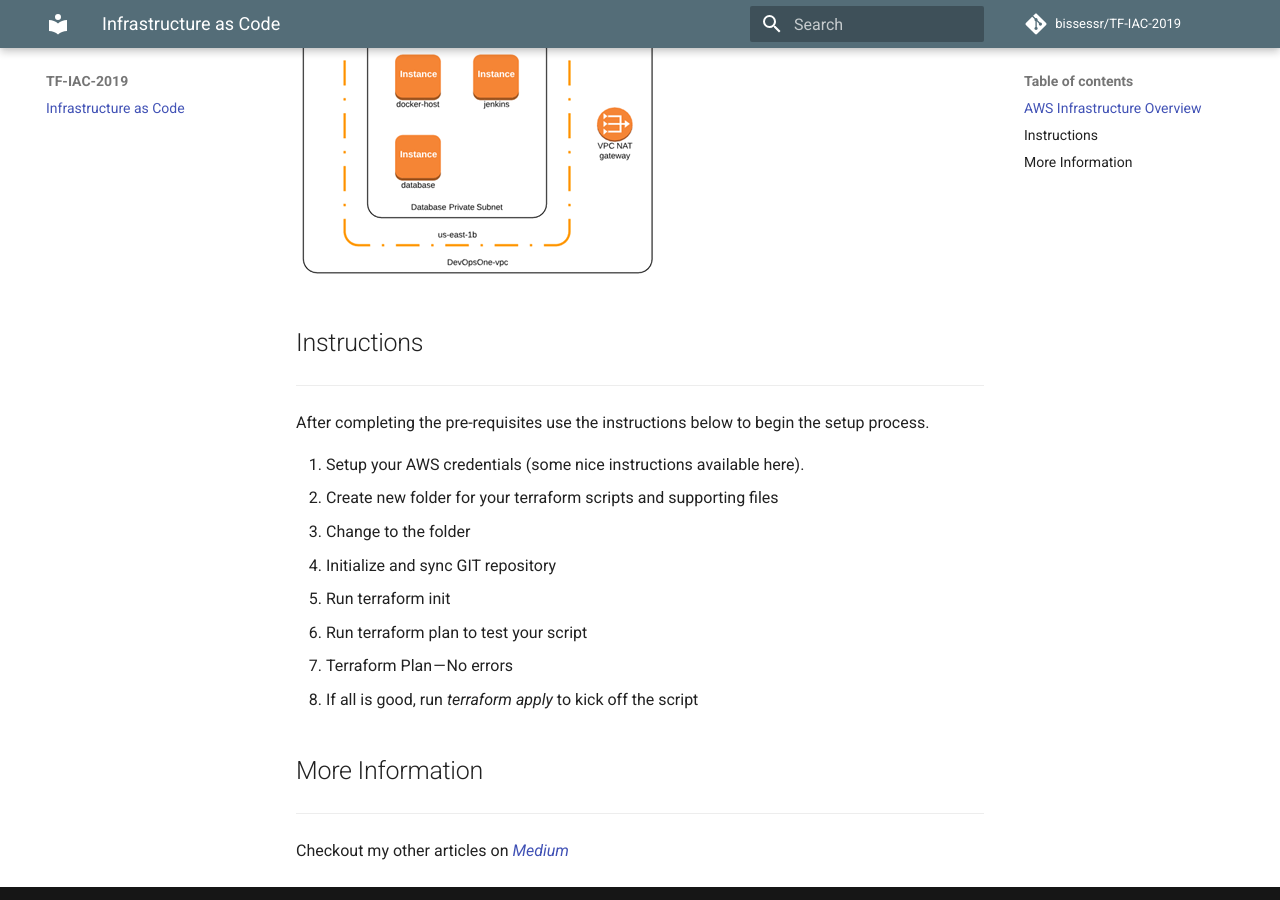
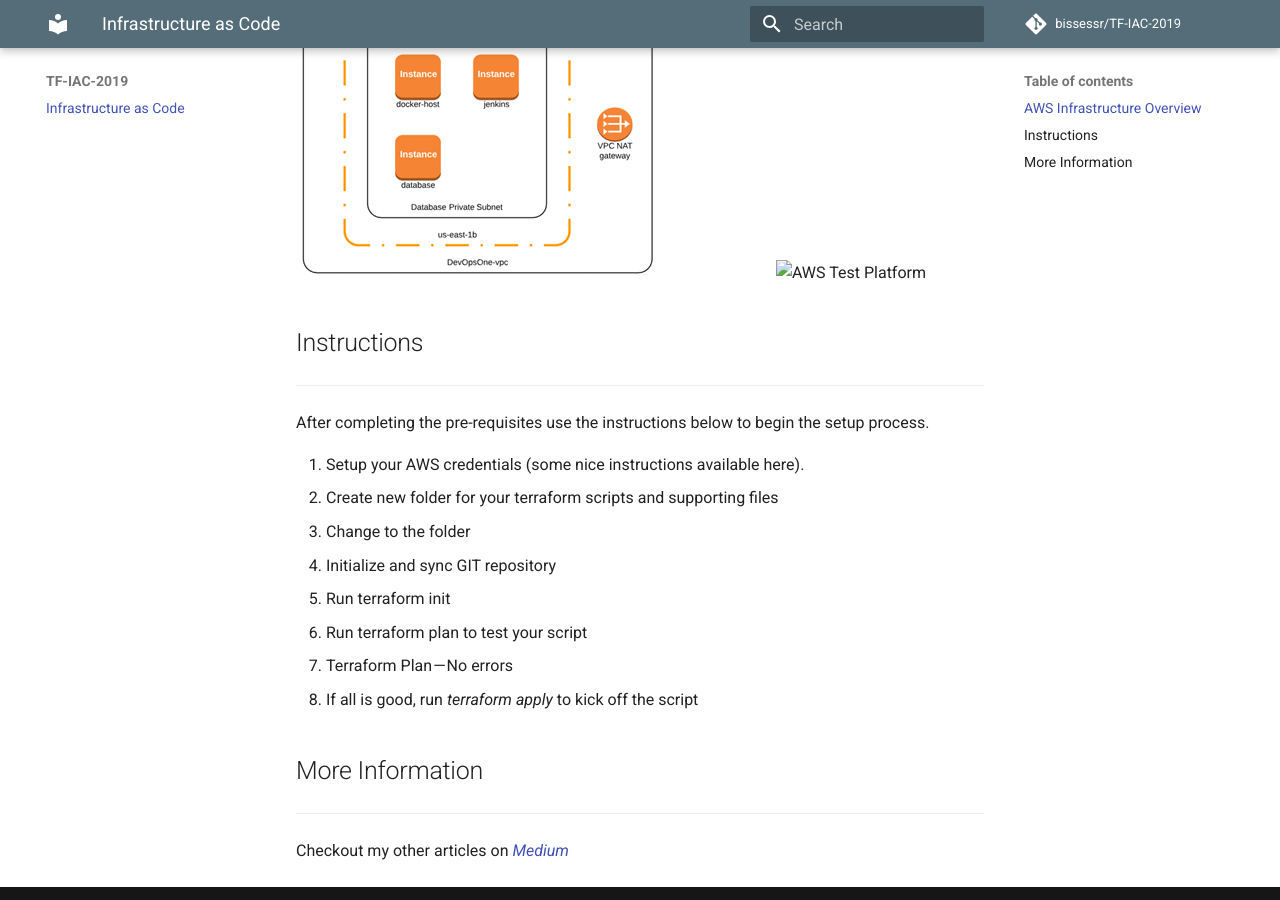
Before and after one commit to bissessr/TF-IAC-2019, an MkDocs documentation site: the page built from docs/index.md, in a window 1280 px wide and 900 px high, scrolled down 695 px. Built offline with MkDocs 1.6.1 and Material for MkDocs 9.7.7, drawn with Linux system fonts in a browser that asks for light colours; comment, search, counter and statistics services are not loaded.

Commit message:
minor fixes

```diff
--- a/docs/index.md
+++ b/docs/index.md
@@ -9,7 +9,9 @@ Some of the code snipit is based on the following excellent work (thanks guys!)
 
 ## AWS Infrastructure Overview
 ---
-![AWS Test Platform](/iac-aws.png)
+![AWS Test Platform](/images/iac-aws.png)
+![AWS Test Platform](https://github.com/bissessr/TF-IAC-2019/tree/master/docs/images/iac-aws.png"AWS Test Platform")
+
 
 ## Instructions
 ---
```
Also changed, not shown: docs/iac-aws.png (deleted), site/index.html, 1 other file.
